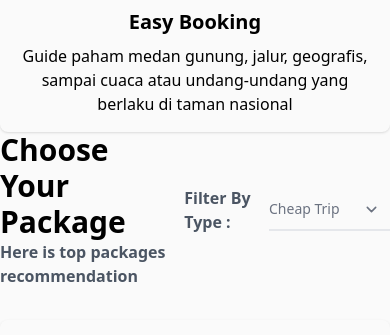
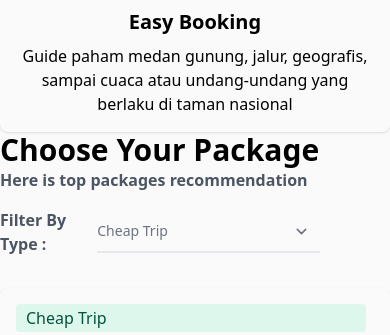
Before and after one commit to hikmahabdillah/Web-Travel, a React (Vite) app in the folder web-travel/: page / in a window 390 px wide. Shown: the part 840-1175 px from the top of the page. Built offline with nearby package versions, Linux system fonts and the light colour scheme.

Commit message:
add a bit responsive on packages section

```diff
--- a/web-travel/src/components/PackagesSection.jsx
+++ b/web-travel/src/components/PackagesSection.jsx
@@ -50,7 +50,7 @@ const PackagesSection = () => {
         id="packages"
         className="px-7 sm:px-10 my-24 flex flex-col items-center"
       >
-        <header className="text-left mb-8 w-full md:max-w-2xl lg:max-w-5xl flex items-center gap-4 justify-between">
+        <header className="text-left mb-8 w-full md:max-w-2xl lg:max-w-5xl flex flex-wrap items-center gap-4 justify-between">
           <span>
             <h1 className="text-3xl font-bold md:text-4xl lg:text-5xl">
               Choose Your Package
@@ -81,7 +81,7 @@ const PackagesSection = () => {
             </form>
           </span>
         </header>
-        <div className="grid grid-cols-1 md:grid-cols-2 lg:grid-cols-3 gap-7 place-content-center w-full md:max-w-2xl lg:max-w-5xl">
+        <div className="grid grid-cols-1 md:grid-cols-2 lg:grid-cols-3 gap-7 place-content-center justify-items-center w-full md:max-w-2xl lg:max-w-5xl">
           {filteredPackages.length > 0 &&
             filteredPackages.slice(0, 6).map((trip) => (
               <div
```
